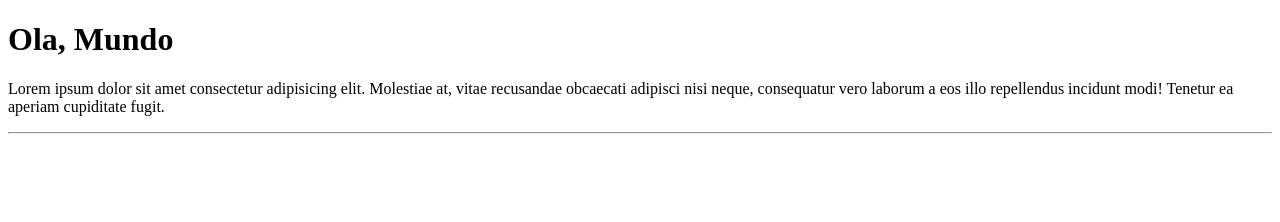
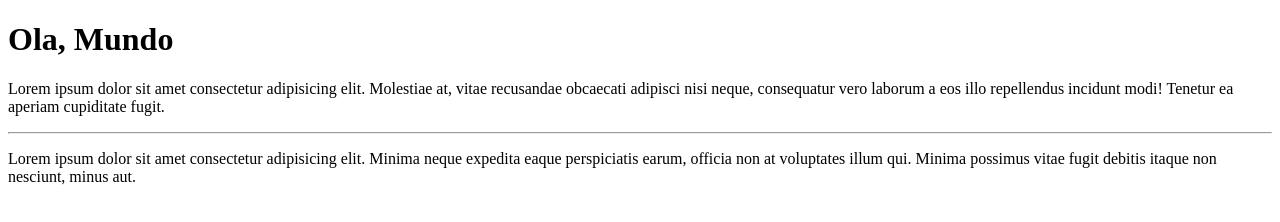
Before and after one commit to matlava/OlaMundo, a plain HTML site: page site-exemplo/index.html in a window 1280 px wide. Drawn offline with Linux system fonts and the light colour scheme.

Commit message:
adicionei um paragrafo

```diff
--- a/site-exemplo/index.html
+++ b/site-exemplo/index.html
@@ -12,5 +12,9 @@
         Lorem ipsum dolor sit amet consectetur adipisicing elit. Molestiae at, vitae recusandae obcaecati adipisci nisi neque, consequatur vero laborum a eos illo repellendus incidunt modi! Tenetur ea aperiam cupiditate fugit.
     </p>
     <hr>
+
+    <p>
+        Lorem ipsum dolor sit amet consectetur adipisicing elit. Minima neque expedita eaque perspiciatis earum, officia non at voluptates illum qui. Minima possimus vitae fugit debitis itaque non nesciunt, minus aut.
+    </p>
 </body>
 </html>
```
